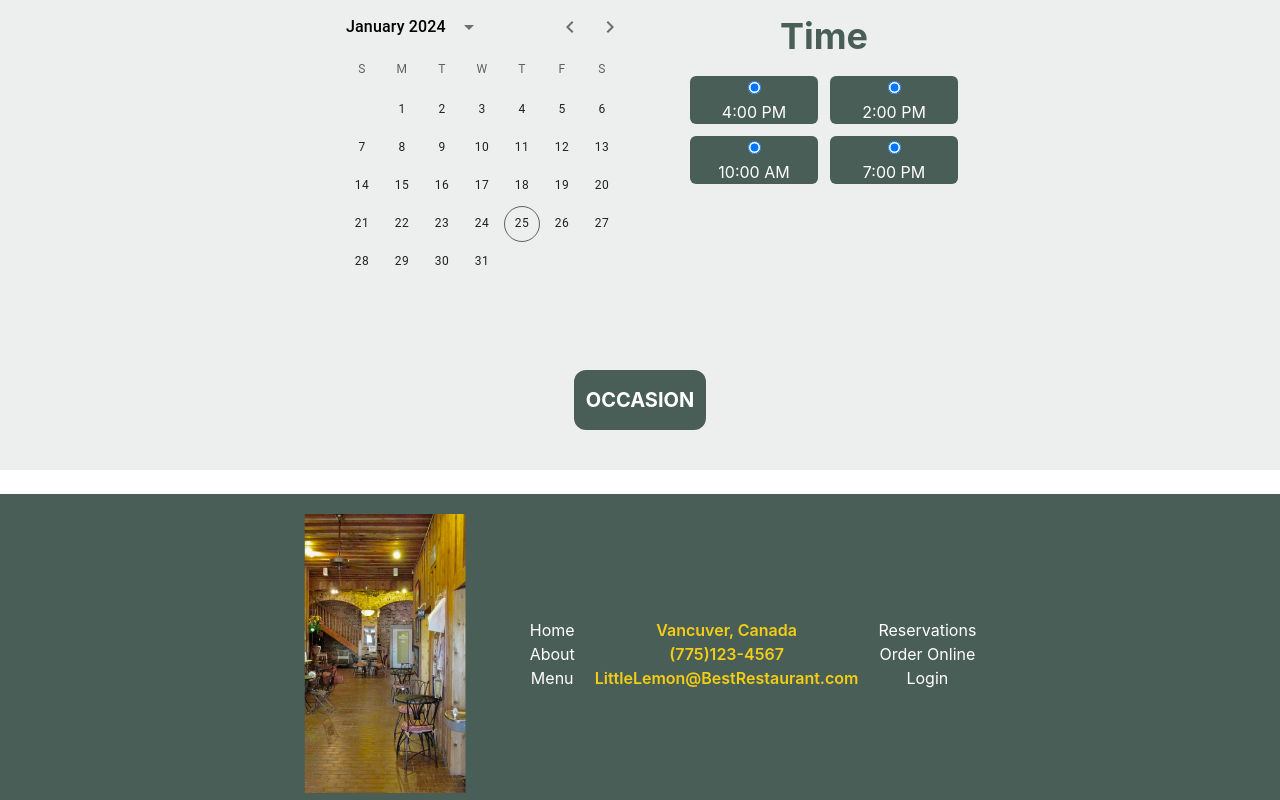
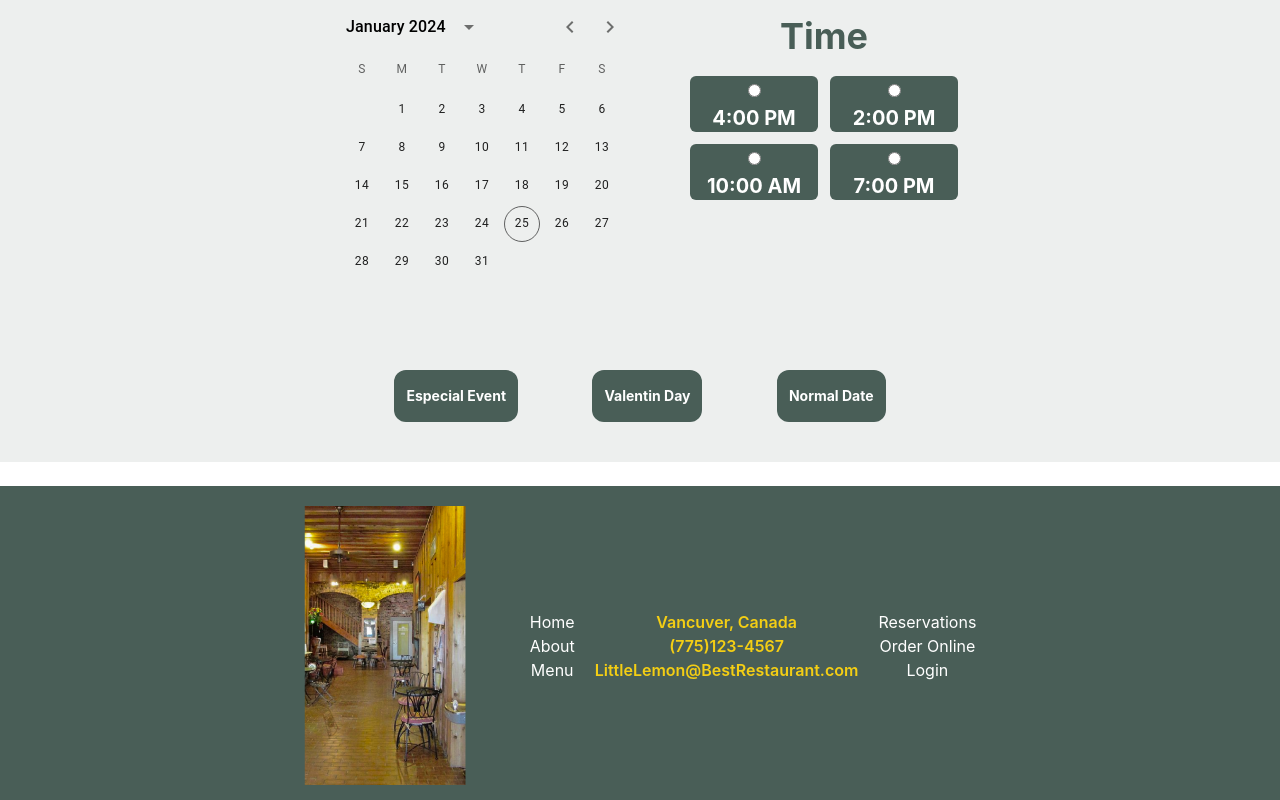
Before and after one commit to Danielt3000/Little_Lemon, a React (Vite) app: page /reservations in a window 1280 px wide. Both pictures are taken after a click on the button "OCCASION". Shown: the part 636-1436 px from the top of the page. Built offline with nearby package versions, Linux system fonts and the light colour scheme; the HTML template or start-up script is replaced by a standard one.

Commit message:
Creating a useReducer for my state in the reservcations Page

```diff
--- a/package.json
+++ b/package.json
@@ -32,7 +32,6 @@
     "eslint": "^8.55.0",
     "eslint-plugin-react": "^7.33.2",
     "eslint-plugin-react-hooks": "^4.6.0",
-    "eslint-plugin-react-refresh": "^0.4.5",
     "prettier": "^3.2.2",
     "prettier-plugin-tailwindcss": "^0.5.11",
     "react-router-dom": "^6.21.2",
--- a/src/components/Home/MainPage.jsx
+++ b/src/components/Home/MainPage.jsx
@@ -96,20 +96,24 @@ function MainPage() {
           )}
         </div>
       </section>
-      <section className="text-black mx-10 text-balance pb-10  lg:flex lg:justify-center ">
-        <div className=" text-center w-80 ">
+      <section className="text-black mx-10 text-balance pb-10  md:flex md:justify-center ">
+        <div className=" text-center md:w-80 ">
           <h4 className=" font-bold text-3xl mt-10">Little Lemon</h4>
           <h2 className=" font-semibold">Chicago</h2>
-          <p className="font-szie my-10 ">
+          <p className=" my-10 ">
             Lorem ipsum dolor, sit amet consectetur adipisicing elit. Optio
             voluptas rem ducimus, ab illum excepturi. Quas, molestiae. Velit
             quisquam, illum eius at quod optio, repudiandae, cumque eaque fuga
             animi rem.
           </p>
         </div>
-        <div className="flex justify-center lg:ml-10 lg:mt-10">
+        <div className="flex max-sm:justify-evenly
+         justify-center md:ml-10 md:mt-10">
           <img src={food} className=" w-28  sm:w-40" />
-          <img src={food2} className="w-28  sm:w-40 relative bottom-8  right-16  " />
+          <img
+            src={food2}
+            className="w-28  sm:w-40 sm:relative bottom-8  right-16  "
+          />
         </div>
       </section>
       <footer>
--- a/src/components/Reservations/Dates.jsx
+++ b/src/components/Reservations/Dates.jsx
@@ -1,4 +1,4 @@
-import React from "react";
+import React, { useState } from "react";
 
 function Dates({ days }) {
   const time = [
@@ -35,11 +35,21 @@ function Dates({ days }) {
     ["9:00 PM", "8:00 PM", "5:00 PM", "12:00 PM"],
   ];
 
+  const [selectedTime, setSelectedTime] = useState(null);
+
+  const handleRadioChange = (timeValue) => {
+    setSelectedTime(timeValue);
+  };
+
   return (
-    <form className=" grid grid-cols-2  place-items-center gap-3 ">
+    <form className="grid grid-cols-2 place-items-center gap-3">
       {time[days].map((timeValue, index) => (
-        <div key={index} className="bg-primary w-32 rounded-md text-white ">
-          <input type="radio" value={timeValue} checked={true} />
+        <div
+          onClick={() => handleRadioChange(timeValue)}
+          key={index}
+          className="bg-primary text-xl w-32 rounded-md text-white font-bold"
+        >
+          <input type="radio" checked={selectedTime === timeValue} />
           <h1>{timeValue}</h1>
         </div>
       ))}
--- a/src/components/Reservations/Reservations.jsx
+++ b/src/components/Reservations/Reservations.jsx
@@ -10,14 +10,19 @@ import { AdapterDayjs } from "@mui/x-date-pickers/AdapterDayjs";
 import { DateCalendar } from "@mui/x-date-pickers/DateCalendar";
 import Dates from "./Dates";
 import dayjs from "dayjs";
-import { DatePicker } from "@mui/x-date-pickers";
 function Reservations() {
+  const [daySelected, isDaySelected] = useState(dayjs().date());
+
   const initialState = {
+
     guest: 0,
+    open: false,
+    occasion: "OCCASION",
   };
 
   const [state, dispatch] = useReducer(reducer, initialState);
 
+  console.log(state);
   function increase() {
     dispatch({ type: "INCREASE" });
   }
@@ -26,8 +31,24 @@ function Reservations() {
     dispatch({ type: "DECREASE" });
   }
 
-  const [daySelected, isDaySelected] = useState(dayjs().date());
+  function isOpen() {
+    dispatch({ type: "OPEN" });
+  }
 
+  function occasion() {
+    dispatch({ type: "ESCPECIAL" });
+    isOpen();
+  }
+  function occasion2() {
+    dispatch({ type: "VALENTIN" });
+    isOpen();
+  }
+  function occasion3() {
+    dispatch({ type: "NORMAL" });
+    isOpen();
+  }
+
+  console.log(daySelected);
   return (
     <div>
       <nav>
@@ -85,10 +106,39 @@ function Reservations() {
             </div>
           </div>
         </div>
-        <div className="text-white mt-10">
-          <button className="py-4 px-3 bg-primary  rounded-xl font-bold text-xl">
-            OCCASION
-          </button>
+        <div className="text-white mt-10 ">
+          {!state.open && (
+            <button
+              className="py-4 px-3 bg-primary  rounded-xl font-bold text-xl"
+              onClick={isOpen}
+            >
+              {state.occasion}
+            </button>
+          )}
+          {state.open && (
+            <div className="xs:flex xs:justify-center ">
+              <div className="  flex justify-evenly   xs:w-1/2  ">
+                <button
+                  onClick={occasion}
+                  className=" py-2 px-1 xs:py-3 xs:px-2 md:py-4 md:px-3 bg-primary  rounded-xl font-bold text-sm "
+                >
+                  Especial Event
+                </button>
+                <button
+                  onClick={occasion2}
+                  className="  py-2 px-1 xs:py-3 xs:px-2 md:py-4 md:px-3 bg-primary  rounded-xl font-bold text-sm "
+                >
+                  Valentin Day
+                </button>
+                <button
+                  onClick={occasion3}
+                  className=" py-2 px-1 xs:py-3 xs:px-2 md:py-4 md:px-3 bg-primary  rounded-xl font-bold text-sm  "
+                >
+                  Normal Date
+                </button>
+              </div>
+            </div>
+          )}
         </div>
       </div>
 
--- a/src/components/Reservations/cases.jsx
+++ b/src/components/Reservations/cases.jsx
@@ -6,6 +6,14 @@ const reducer = (state, action) => {
       return { ...state, guest: state.guest + 1 };
     case "DECREASE":
       return { ...state, guest: state.guest - 1 };
+    case "OPEN":
+      return { ...state, open: !state.open };
+    case "ESCPECIAL":
+      return { ...state, occasion: "Especial Event" };
+    case "VALENTIN":
+      return { ...state, occasion: "Valentin Day" };
+    case "NORMAL":
+      return { ...state, occasion: "Normal Date" };
     default:
       return state;
   }
```
